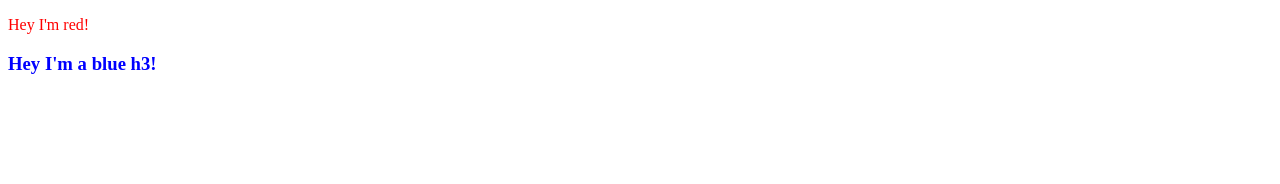
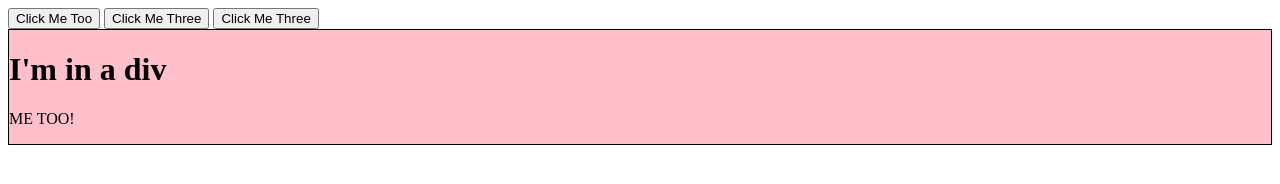
Before and after one commit to brrrrdy/JS-Practice, a plain HTML site: page dom-manipulation/index.html in a window 1280 px wide. Drawn offline with Linux system fonts and the light colour scheme.

Commit message:
completed another exercise

```diff
--- a/dom-manipulation/index.html
+++ b/dom-manipulation/index.html
@@ -7,6 +7,8 @@
     <title>Document</title>
 </head>
 <body>
-
+    <button id="btn1">Click Me Too</button>
+    <button id="btn2">Click Me Three</button>
+    <button id="clicker">Click Me Three</button>
 </body>
 </html>
--- a/dom-manipulation/script.js
+++ b/dom-manipulation/script.js
@@ -1,9 +1,30 @@
+const divElement = document.createElement('div');
+divElement.setAttribute("style", "background-color: pink; border: 1px solid black;");
+
+const h1Element = document.createElement('h1');
+h1Element.textContent = "I'm in a div";
+
 const pElement = document.createElement('p');
-pElement.textContent = "Hey I'm red!";
-pElement.style.color = 'red';
-document.body.appendChild(pElement);
+pElement.textContent = "ME TOO!";
 
-const hElement = document.createElement('h3');
-hElement.textContent = "Hey I'm a blue h3!";
-hElement.style.color = 'blue';
-document.body.appendChild(hElement);
+divElement.appendChild(h1Element);
+divElement.appendChild(pElement);
+
+document.body.appendChild(divElement);
+
+const btn1 = document.querySelector("#btn1");
+const btn2 = document.querySelector("#btn2");
+
+btn1.addEventListener("click", () => {
+  alert("Hello World");
+});
+
+btn2.addEventListener("click", () => {
+    alert("This is button 2");
+  });
+
+const clicker = document.querySelector("#clicker");
+
+clicker.addEventListener("click", function (e) {
+    console.log(e);
+});
```
